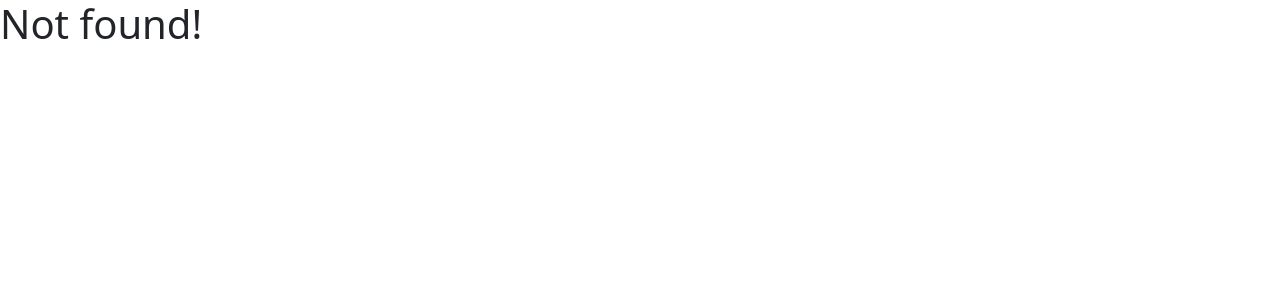
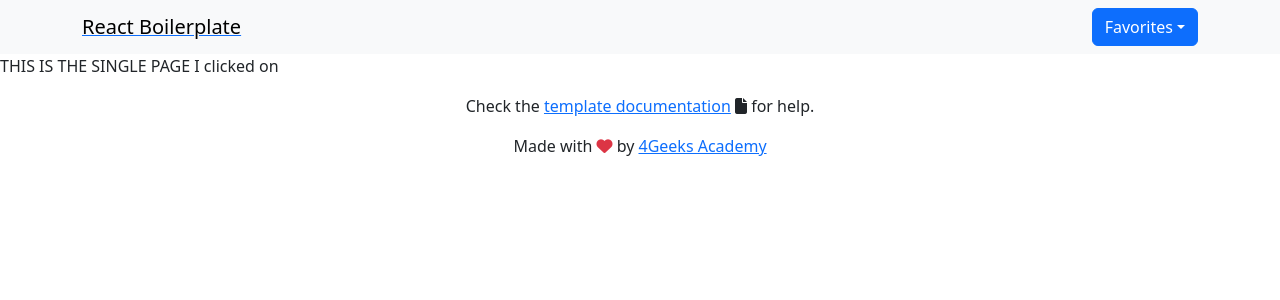
Before and after one commit to lvalcin/Starwars-blog-reading-list-lvalcin, a React (Vite) app: page /solo/1 in a window 1280 px wide. Before the commit this address had no page. Shown: the top 300 px of the page. Built offline with nearby package versions, Linux system fonts and the light colour scheme.

Commit message:
favorites button functioning dynamically in the People component

```diff
--- /dev/null
+++ b/src/components/Favorites.jsx
@@ -0,0 +1,28 @@
+import { Link } from "react-router-dom";
+
+import useGlobalReducer from "../hooks/useGlobalReducer.jsx";
+
+export const Favorites = () => {
+
+    const {store, dispatch} =useGlobalReducer()
+
+    return (
+    <div>
+        <Link to="/demo">
+        <div class="dropdown">
+        <button class="btn btn-primary dropdown-toggle" type="button" data-bs-toggle="dropdown" aria-expanded="false">
+            Favorites
+        </button>
+        <ul class="dropdown-menu">
+            {store.favorites.map((item)=>{
+                return(
+                        <li><a class="dropdown-item" href="#">{item}</a></li>
+                )
+            })
+        }
+        </ul>
+        </div>
+		</Link>
+    </div>
+    );
+};
--- a/src/components/Navbar.jsx
+++ b/src/components/Navbar.jsx
@@ -1,4 +1,5 @@
 import { Link } from "react-router-dom";
+import { Favorites } from "./Favorites.jsx";
 
 export const Navbar = () => {
 
@@ -6,12 +7,15 @@ export const Navbar = () => {
 		<nav className="navbar navbar-light bg-light">
 			<div className="container">
 				<Link to="/">
-					<span className="navbar-brand mb-0 h1">React Boilerplate</span>
+					<span className="navbar-brand mb-0 h1">React Boilerplate
+						{/* <img src= "https://lumiere-a.akamaihd.net/v1/images/sw_logo_stacked_2x-52b4f6d33087_7ef430af.png?region=0,0,586,254" /> */}
+					</span>
 				</Link>
 				<div className="ml-auto">
-					<Link to="/demo">
-						<button className="btn btn-primary">Check the Context in action</button>
-					</Link>
+
+						<Favorites />
+
+
 				</div>
 			</div>
 		</nav>
--- a/src/components/People.jsx
+++ b/src/components/People.jsx
@@ -15,7 +15,7 @@ export const People = () => {
         <div className= "d-flex gap-3 overflow-auto" style={{ whiteSpace: "nowrap", overflowX: "auto", scrollbarWidth: "thin" }}>
             {store.people.length >0 ?
                 store.people.map(
-                    (people)=>{
+                    (people, index)=>{
                         return(
                             <div className="card" style={{width: "12 rem", flex: "0 0 auto" }}>
                                 <img src={"https://placehold.co/400x200"}
@@ -26,10 +26,18 @@ export const People = () => {
                                     <p className="card-text">{people.height}</p>
                                     <p className="card-text">{people.eye_color}</p>
                                     <p className="card-text">{people.hair_color}</p>
-                                    <Link to= "/SinglePage">
-                                    <button>Learn More</button>
+                                    <Link to= {"/solo/" + index}>
+                                        <button type="button" class="btn btn-outline-primary">
+                                            Learn More!
+                                        </button>
                                     </Link>
-                                    <a href="#" className="btn">❤️</a>
+                                    <button onClick = {()=>{
+                                        dispatch({type:"set_favorites", payload:people.name})
+                                    }}
+                                    // ((data)=>dispatch({type:"set_planets",payload:data.results}))
+                                    className="btn">
+                                        ❤️
+                                    </button>
                                 </div>
                             </div>
                         )
--- a/src/components/Planets.jsx
+++ b/src/components/Planets.jsx
@@ -1,5 +1,6 @@
 import useGlobalReducer from "../hooks/useGlobalReducer.jsx";
 import React,{useEffect} from 'react'
+import { Link } from "react-router-dom";
 
 export const Planets = () => {
 
@@ -11,7 +12,7 @@ export const Planets = () => {
         <div className= "d-flex gap-3 overflow-auto" style={{ whiteSpace: "nowrap", overflowX: "auto", scrollbarWidth: "thin" }}>
           {store.planets.length >0 ?
             store.planets.map(
-                (planets)=>{
+                (planets, index)=>{
                     return(
                         <div className="card" style={{width: "12 rem", flex: "0 0 auto" }}>
                             <img src={"https://placehold.co/400x200"}
@@ -22,9 +23,11 @@ export const Planets = () => {
                                 <p className="card-text">{planets.orbital_period}</p>
                                 <p className="card-text">{planets.terrain}</p>
                                 <p className="card-text">{planets.gravity}</p>
-
-
-                                <a href="#" className="btn btn-primary">Learn More</a>
+                                <Link to= {"/solo/" + index}>
+                                    <button type="button" class="btn btn-outline-primary">
+                                    Learn More
+                                    </button>
+                                </Link>
 
 
 
--- a/src/components/Vehicles.jsx
+++ b/src/components/Vehicles.jsx
@@ -1,5 +1,6 @@
 import useGlobalReducer from "../hooks/useGlobalReducer.jsx";
 import React,{useEffect} from 'react'
+import { Link } from "react-router-dom";
 
 export const Vehicles = () => {
 
@@ -13,7 +14,7 @@ export const Vehicles = () => {
                     >
                         {store.vehicles.length >0 ?
                             store.vehicles.map(
-                                (vehicles)=>{
+                                (vehicles, index)=>{
                                     return(
                                         <div className="card" style={{width: "12 rem", flex: "0 0 auto" }}>
                                             <img src={"https://placehold.co/400x200"}
@@ -24,7 +25,11 @@ export const Vehicles = () => {
                                                 <p className="card-text">{vehicles.manufacturer}</p>
                                                 <p className="card-text">{vehicles.max_atmosphering_speed}</p>
                                                 <p className="card-text">{vehicles.model}</p>
-                                                <a href="#" className="btn btn-primary">Learn More</a>
+                                                <Link to= {"/solo/" + index}>
+                                                    <button type="button" class="btn btn-outline-primary">
+                                                        Learn More
+                                                    </button>
+                                                </Link>
                                                 <a href="#" className="btn">❤️</a>
                                             </div>
                                         </div>
--- a/src/pages/Demo.jsx
+++ b/src/pages/Demo.jsx
@@ -18,7 +18,7 @@ export const Demo = () => {
               style={{ background: item.background }}>
 
               {/* Link to the detail page of this todo. */}
-              <Link to={"/single/" + item.id}>Link to: {item.title} </Link>
+              <Link to={"/single/" + 1}>Link to: {item.title} </Link>
 
               <p>Open file ./store.js to see the global store that contains and updates the list of colors</p>
 
--- a/src/pages/Home.jsx
+++ b/src/pages/Home.jsx
@@ -3,9 +3,13 @@ import { People } from "../components/People.jsx";
 import { Planets } from "../components/Planets.jsx";
 import { Vehicles } from "../components/Vehicles.jsx";
 
+
 import useGlobalReducer from "../hooks/useGlobalReducer.jsx";
 import React,{useEffect} from 'react'
 import { SinglePage } from "./SinglePage.jsx";
+import { Favorites } from "../components/Favorites.jsx";
+
+
 
 export const Home = () => {
 
@@ -46,6 +50,8 @@ console.log(store, "MY STORE!!!");
 			<Planets />
 			<Vehicles />
 			<SinglePage />
+			<Favorites />
+
 
 		</div>
 	);
--- a/src/pages/SinglePage.jsx
+++ b/src/pages/SinglePage.jsx
@@ -1,16 +1,22 @@
-import rigoImageUrl from "../assets/img/rigo-baby.jpg";
-import { People } from "../components/People.jsx";
-import { Planets } from "../components/Planets.jsx";
-import { Vehicles } from "../components/Vehicles.jsx";
 
+// import { Link } from "react-router-dom";
 import useGlobalReducer from "../hooks/useGlobalReducer.jsx";
 import React,{useEffect} from 'react'
+import { Link, useParams } from "react-router-dom";
 
-// Base component that maintains the navbar and footer throughout the page and the scroll to top functionality.
 export const SinglePage = () => {
+    const {store, dispatch} =useGlobalReducer()
+    const { position } = useParams()
+    const soloPerson = store.people[position]
+        console.log(store.people, "info on people")
+        console.log(store.people[position])
+        console.log(soloPerson, "solo index")
+
     return (
         <div>
             THIS IS THE SINGLE PAGE
+       I clicked on {soloPerson?.name}
         </div>
+
     )
-}
+};
--- a/src/routes.jsx
+++ b/src/routes.jsx
@@ -26,7 +26,9 @@ export const router = createBrowserRouter(
         <Route path= "/" element={<Home />} />
         <Route path="/single/:theId" element={ <Single />} />  {/* Dynamic route for single items */}
         <Route path="/demo" element={<Demo />} />
-        <Route path="/SinglePage" element={<SinglePage/>} />
+        <Route path="/solo/:position" element={<SinglePage/>} />
+        {/* <Route path ="/Single/YO" element = {<single/YO/>} /> */}
+
       </Route>
     )
 );
--- a/src/store.js
+++ b/src/store.js
@@ -1,9 +1,10 @@
 export const initialStore=()=>{
   return{
-    //3 variables fro starwars API (people,vehicles, planets)
+    //3 variables from starwars API (people,vehicles, planets)
     people:[],
     vehicles:[],
-    planets:[]
+    planets:[],
+    favorites: []
   }
 }
 
@@ -33,9 +34,16 @@ export default function storeReducer(store, action = {}) {
       }
     }
 
+    if(action.type =="set_favorites"){
+      return{
+        ...store,
+        favorites: [store.favorites,action.payload]
+      }
+    }
 
 
 
+    // dispatch({type:"set_favorites", payload:store.people})
 
 
 
```
